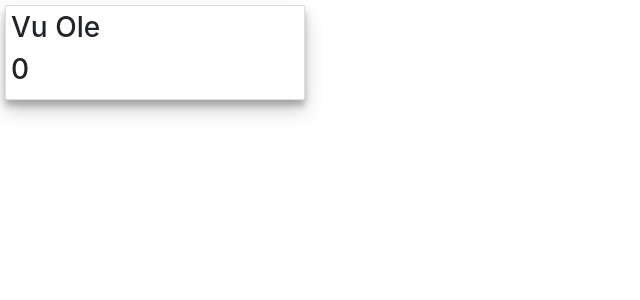
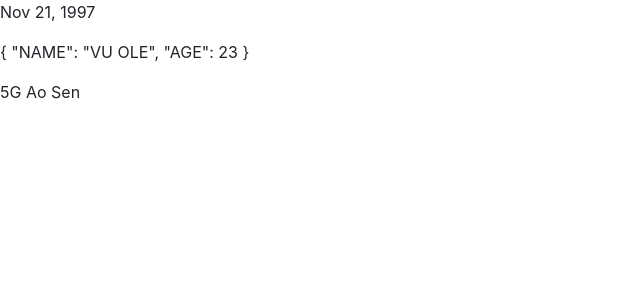
Before and after one commit to vuole/learn-angular, an Angular app: page / in a window 1280 px wide. Shown: the top 300 px of the page, without its empty margins (0-640 px from the left). Built offline with nearby package versions, Linux system fonts and the light colour scheme.

Commit message:
use pipe in angular

```diff
--- a/src/app/app.component.html
+++ b/src/app/app.component.html
@@ -1,4 +1,5 @@
-<app-card>
+<!-- <app-card>
     <h3 class="card-header1">Vu Ole</h3>
     <app-child class="card-body1">Vu Ole</app-child>
-</app-card>
+</app-card> -->
+<app-learn-pipe></app-learn-pipe>
--- a/src/app/app.module.ts
+++ b/src/app/app.module.ts
@@ -10,6 +10,7 @@ import { ListPersonComponent } from './list-person/list-person.component';
 import { ParentComponent } from './parent/parent.component';
 import { ChildComponent } from './child/child.component';
 import { CardComponent } from './card/card.component';
+import { LearnPipeComponent } from './learn-pipe/learn-pipe.component';
 
 @NgModule({
   declarations: [
@@ -20,7 +21,8 @@ import { CardComponent } from './card/card.component';
     ListPersonComponent,
     ParentComponent,
     ChildComponent,
-    CardComponent
+    CardComponent,
+    LearnPipeComponent
   ],
   imports: [
     BrowserModule,
--- /dev/null
+++ b/src/app/learn-pipe/learn-pipe.component.html
@@ -0,0 +1,11 @@
+<p>
+  {{birthday | date}}
+</p>
+
+<p>
+  {{person | json | uppercase}}
+</p>
+
+<p>
+  {{address | async}}
+</p>
--- /dev/null
+++ b/src/app/learn-pipe/learn-pipe.component.ts
@@ -0,0 +1,18 @@
+import { Component, OnInit } from '@angular/core';
+
+@Component({
+  selector: 'app-learn-pipe',
+  templateUrl: './learn-pipe.component.html',
+  styleUrls: ['./learn-pipe.component.css']
+})
+export class LearnPipeComponent implements OnInit {
+
+  birthday = new Date(1997,10,21);
+  person = {name: "Vu Ole", age: 23};
+  address = Promise.resolve('5G Ao Sen');
+  constructor() { }
+
+  ngOnInit() {
+  }
+
+}
```
Also changed, not shown: src/app/learn-pipe/learn-pipe.component.css (added), 1 other file (tests, documents, lock files or other folders).
